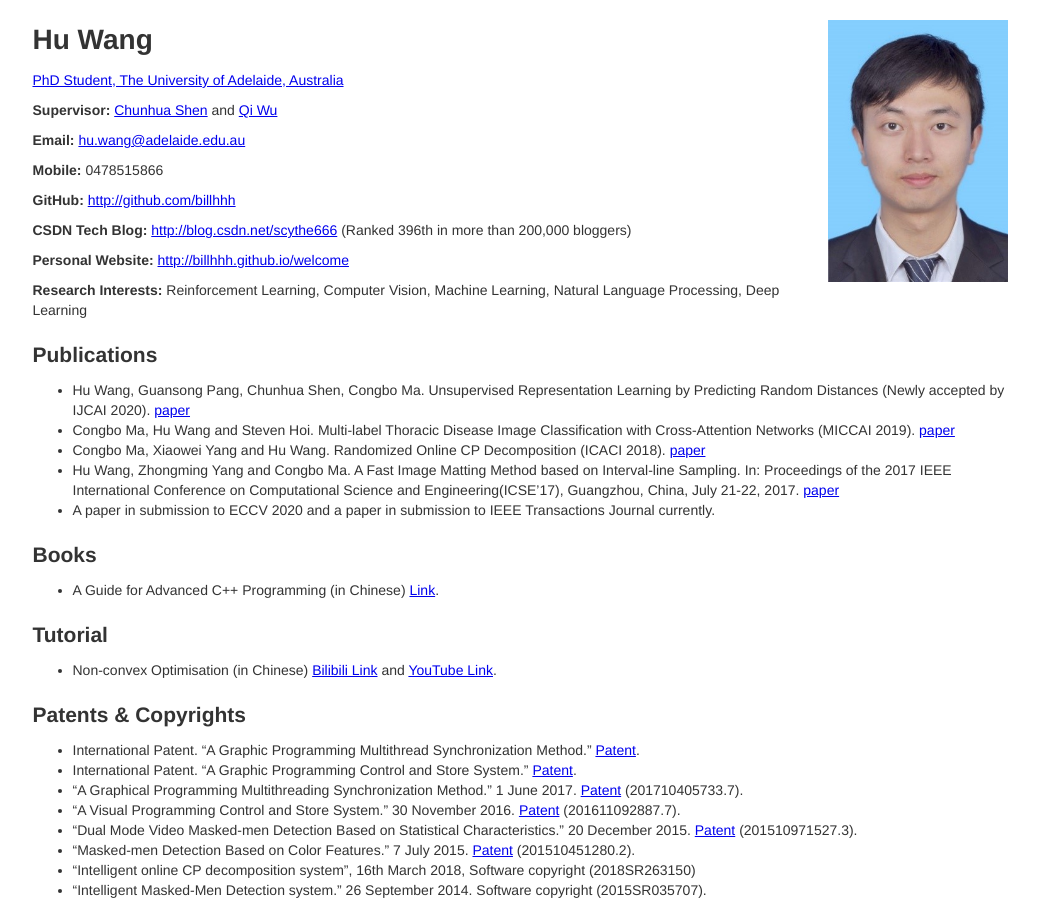
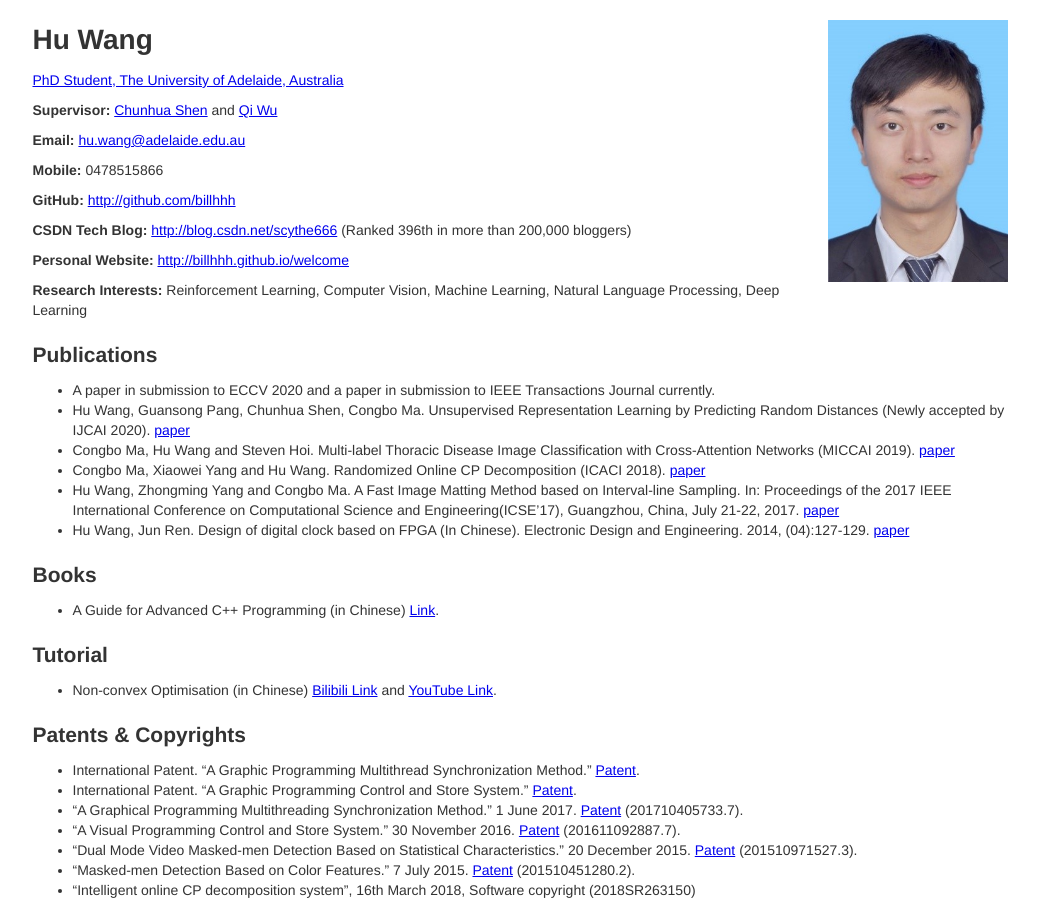
Before and after one commit to billhhh/whblog-omega, a Jekyll site: the page res/index.html, which Jekyll copies as it is, in a window 1280 px wide and 900 px high. Shown: the whole window, without its empty margins (120-1159 px from the left). Built offline with Jekyll 4.4.1, drawn with Linux system fonts in a browser that asks for light colours; some of the changed text lies outside the part shown.

Commit message:
Update index.html

```diff
--- a/res/index.html
+++ b/res/index.html
@@ -47,6 +47,9 @@
       <div class="row">
         <ul>
           <li>
+            A paper in submission to ECCV 2020 and a paper in submission to IEEE Transactions Journal currently.
+          </li>
+          <li>
             Hu Wang, Guansong Pang, Chunhua Shen, Congbo Ma. Unsupervised Representation Learning by Predicting Random Distances (Newly accepted by IJCAI 2020). <a href = "https://arxiv.org/abs/1912.12186">paper</a>
           </li>
           <li>
@@ -59,7 +62,7 @@
             Hu Wang, Zhongming Yang and Congbo Ma. A Fast Image Matting Method based on Interval-line Sampling. In: Proceedings of the 2017 IEEE International Conference on Computational Science and Engineering(ICSE’17), Guangzhou, China, July 21-22, 2017. <a href = "http://ieeexplore.ieee.org/document/8005936/">paper</a>
           </li>
 	  <li>
-            A paper in submission to ECCV 2020 and a paper in submission to IEEE Transactions Journal currently.
+             Hu Wang, Jun Ren. Design of digital clock based on FPGA (In Chinese).  Electronic Design and Engineering. 2014, (04):127-129. <a href = "http://www.wanfangdata.com.cn/details/detail.do?_type=perio&id=dzsjgc201404037">paper</a>
           </li>
         </ul>
       </div>
@@ -241,6 +244,17 @@
           </li>
           <li>
             Took Project Management and Computer Security courses.
+          </li>
+        </ul>
+      </div>
+
+      <div class="row">
+        <strong><a href = "http://english.hunau.edu.cn/">Hunan Agricultural University</a></strong>
+        <span class="time">September 2010 ~ June 2014</span>
+        <p>Bachelors of Information Engineering</p>
+        <ul>
+          <li>
+            Ranked 2nd (72 students).
           </li>
         </ul>
       </div>
```
Also changed, not shown: other parts of res/index.html (+1 -1 lines).
